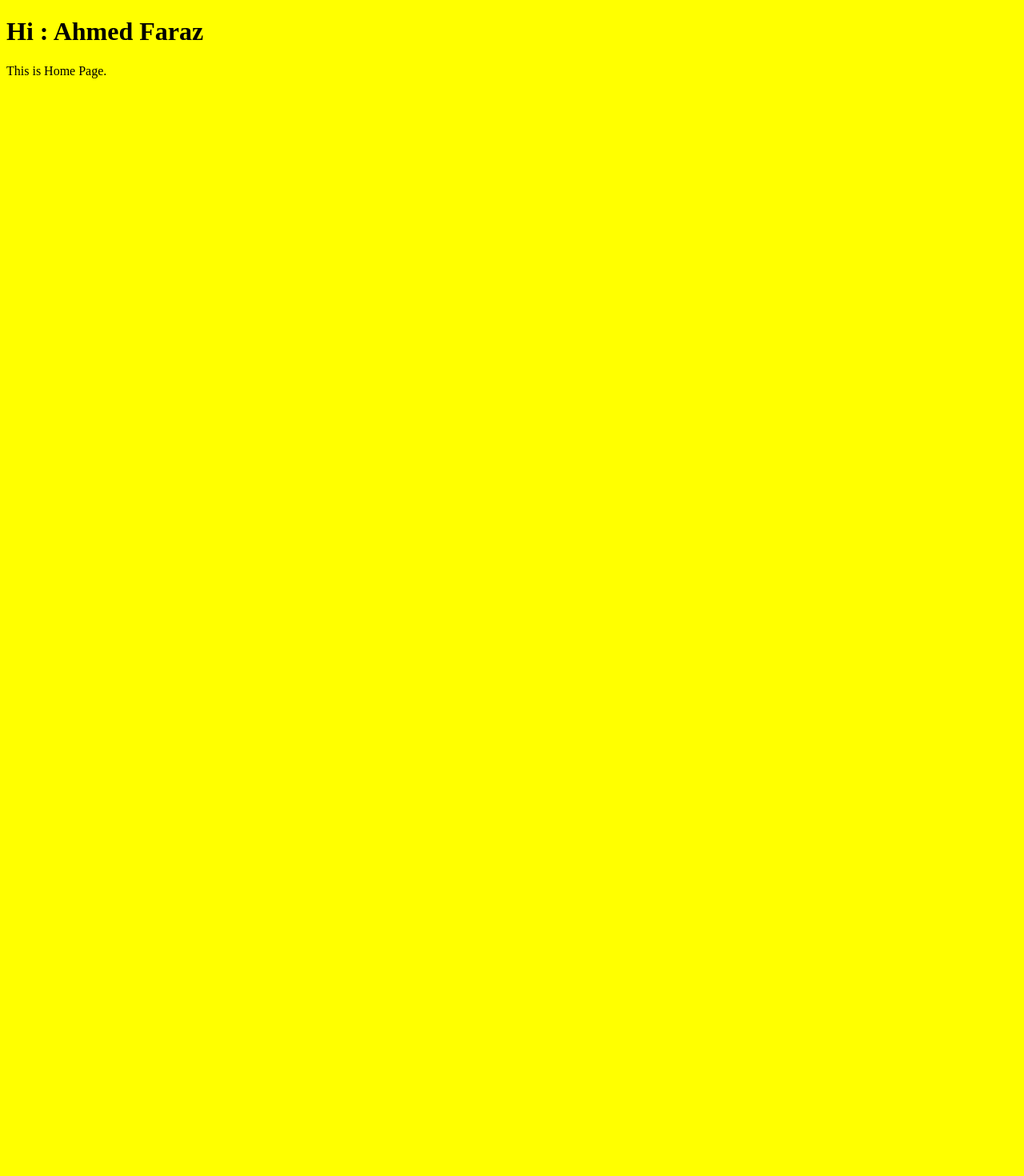
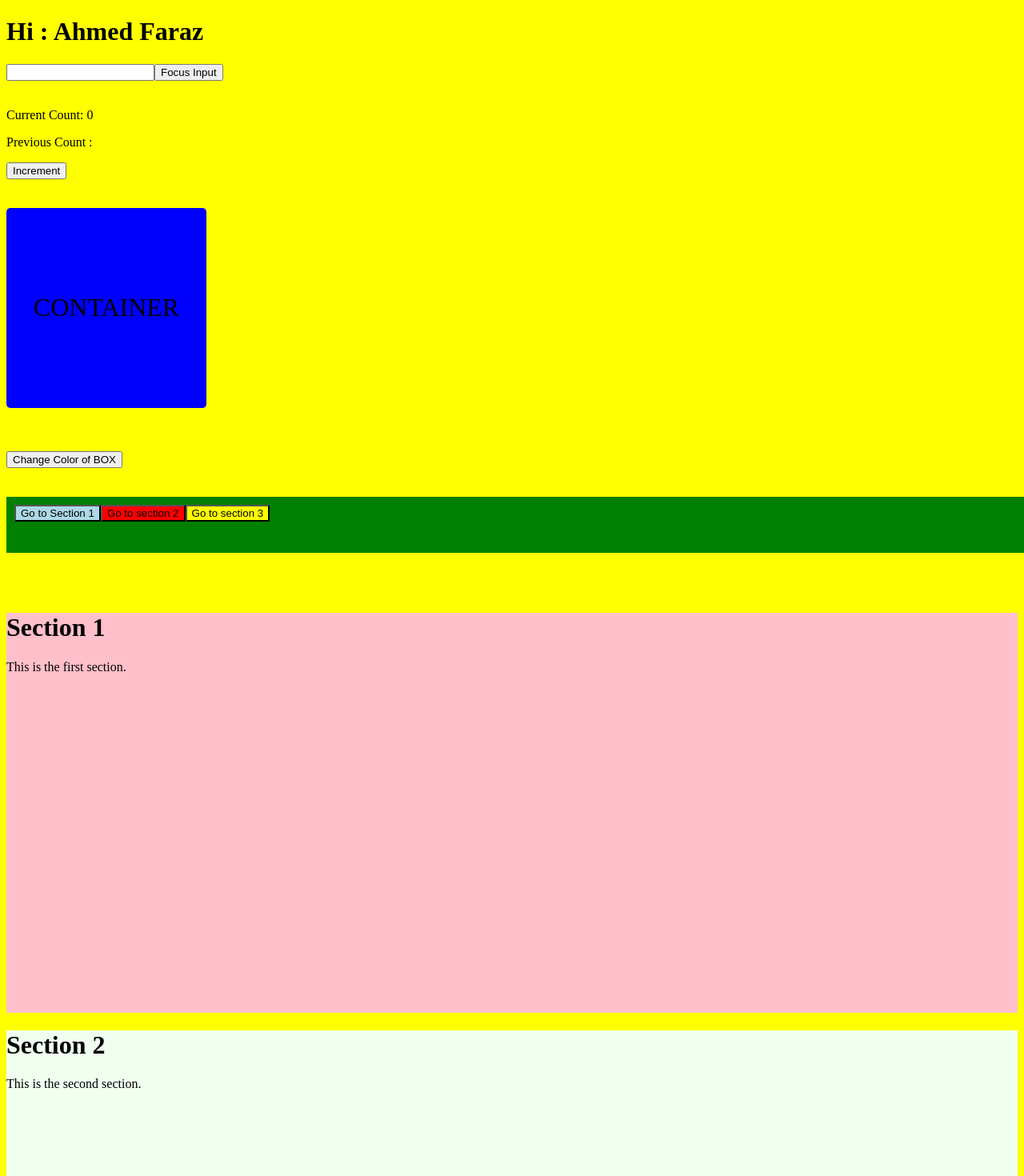
Before and after one commit to EngineerAhmedFaraz/learn_basic_react_tutorial, a React (Vite) app: page / in a window 1280 px wide. Shown: the top 1470 px of the page at 80% size. Before the commit the page ends 800 px from the top, so only its background shows below. Built offline with nearby package versions, Linux system fonts and the light colour scheme.

Commit message:
use of useRef hook

```diff
--- a/src/index.css
+++ b/src/index.css
@@ -11,4 +11,5 @@ img {
 
 body {
   background-color: yellow;
+  /* cursor: pointer; */
 }
--- a/src/main.jsx
+++ b/src/main.jsx
@@ -5,9 +5,9 @@ import "./index.css";
 import { BrowserRouter } from "react-router-dom";
 
 ReactDOM.createRoot(document.getElementById("root")).render(
+  // <React.StrictMode>
+  //   </React.StrictMode>
   <BrowserRouter>
-    <React.StrictMode>
-      <App />
-    </React.StrictMode>
+    <App />
   </BrowserRouter>
 );
--- a/src/pages/Home.jsx
+++ b/src/pages/Home.jsx
@@ -1,7 +1,127 @@
-import React from "react";
+import React, { useEffect, useRef, useState } from "react";
+
+// useRef()  :: Access a DOM element directly like a Javascript  access to HTML Div Through DOM.
 
 const Home = () => {
-  return <div> This is Home Page.</div>;
+  const inputRef = useRef(null);
+
+  const [count, setCount] = useState(0);
+
+  // How to target section through navbar button
+  const section1Ref = useRef(null);
+  const section2Ref = useRef(null);
+  const section3Ref = useRef(null);
+
+  const prevCountRef = useRef();
+  const boxName = "Container";
+
+  const boxRef = useRef(null);
+
+  const handleFocus = () => {
+    inputRef.current.focus();
+  };
+
+  const handleIncrement = () => {
+    setCount(count + 1);
+  };
+
+  useEffect(() => {
+    prevCountRef.current = count;
+  }, [count]);
+
+  const changeColor = () => {
+    boxRef.current.style.backgroundColor = "red";
+  };
+
+  // Target the ScrollToSection
+  const scrollToSection = (ref) => {
+    ref.current.scrollIntoView({ behavior: "smooth" });
+  };
+
+  return (
+    <>
+      <input ref={inputRef} type="text" />
+      <button onClick={handleFocus}>Focus Input</button>
+      <br />
+      <br />
+      <p>Current Count: {count}</p>
+      <p>Previous Count : {prevCountRef.current}</p>
+      <button onClick={handleIncrement}>Increment</button>
+      <br />
+      <br />
+      <br />
+      {/* Keeping a Reference to a DOM Element */}
+
+      {/* {} => One Display for JSX.  and {{}} => Second Display for Inline CSS Style ..     */}
+      <div
+        ref={boxRef}
+        style={{
+          width: "250px",
+          height: "250px",
+          backgroundColor: "blue",
+          borderRadius: "5px",
+          display: "flex",
+          justifyContent: "center",
+          alignItems: "center",
+          fontSize: "2rem",
+          textTransform: "uppercase",
+        }}>
+        {boxName}
+      </div>
+      <br />
+      <br />
+      <br />
+      <button onClick={changeColor}>Change Color of BOX</button>
+      <br />
+      <br />
+      <br />
+      {/* Navbar */}
+      <nav
+        style={{
+          backgroundColor: "green",
+          padding: "10px",
+          width: " 100%",
+          height: "50px",
+        }}>
+        <button
+          onClick={() => scrollToSection(section1Ref)}
+          style={{ cursor: "pointer", backgroundColor: "lightblue" }}>
+          Go to Section 1
+        </button>
+        <button
+          onClick={() => scrollToSection(section2Ref)}
+          style={{ cursor: "pointer", backgroundColor: "red" }}>
+          Go to section 2
+        </button>
+        <button
+          onClick={() => scrollToSection(section3Ref)}
+          style={{ cursor: "pointer", backgroundColor: "yellow" }}>
+          Go to section 3
+        </button>
+      </nav>
+      <br />
+      <br />
+      <br />
+      <div
+        ref={section1Ref}
+        style={{ height: "500px", backgroundColor: "pink" }}>
+        <h1>Section 1</h1>
+        <p>This is the first section.</p>
+      </div>
+      <div
+        ref={section2Ref}
+        style={{ height: "500px", backgroundColor: "honeydew" }}>
+        <h1>Section 2</h1>
+        <p>This is the second section.</p>
+      </div>
+      <div
+        ref={section3Ref}
+        style={{ height: "500px", backgroundColor: "aliceblue" }}>
+        <h1>Section 3</h1>
+        <p>This is the third section.</p>
+      </div>
+    </>
+  );
 };
 
 export default Home;
--- a/src/pages/lifeCycle.jsx
+++ b/src/pages/lifeCycle.jsx
@@ -46,17 +46,16 @@ const lifeCycle = () => {
         <p>Loading...</p>
       ) : (
         <ul>
-          {post?.slice(0, 100)?.map((item) => {
-            {
-              /* const { body, title, id } = item; */
-            }
-            return (
+          {post?.slice(0, 100)?.map((item) => (
+            <li>{item.title}</li>
+
+            /* return (
               <>
                 <li>{item.title}</li>
                 <li>{item.id}</li>
               </>
-            );
-          })}
+            ); */
+          ))}
         </ul>
       )}
     </>
```
